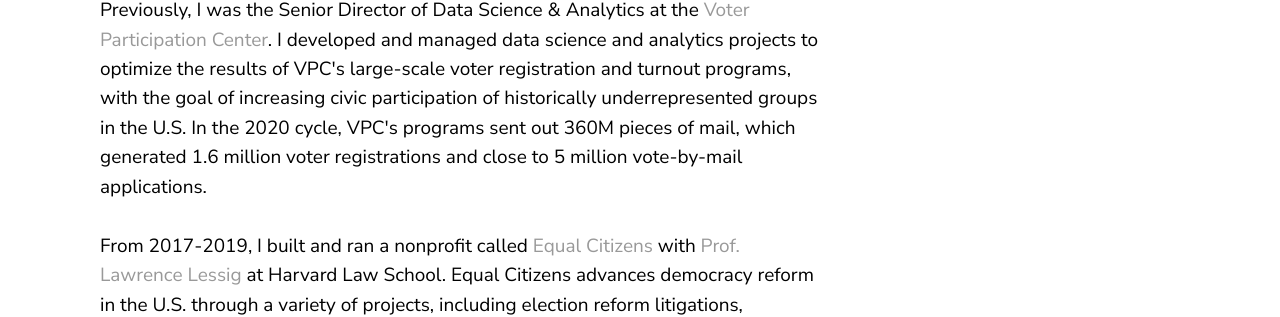
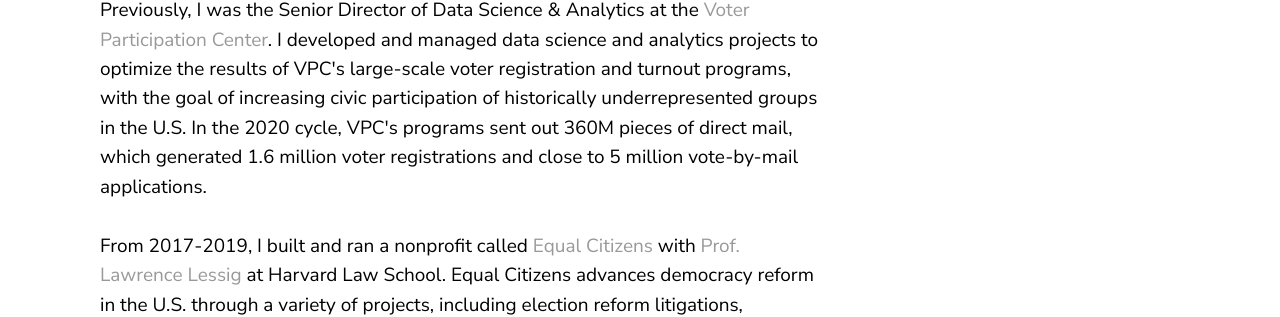
Before and after one commit to phoebetwong/phoebetwong.github.io, a Jekyll site: the page built from index.html, in a window 1280 px wide. Shown: the part 912-1229 px from the top of the page. Built offline with Jekyll 4.4.1, drawn with Linux system fonts in a browser that asks for light colours; a script that is not in the unit is left out.

Commit message:
may 2022 update v6

```diff
--- a/about.html
+++ b/about.html
@@ -7,7 +7,7 @@
 	<h1>Welcome to my website!</h1>
 	<p>I'm currently a Data Science Director at <a href="https://www.ey.com/en_gl/strategy/about-ey-parthenon" target="_blank">EY-Parthenon</a>, where I'm leading a team to develop real-time geoelectric field forecasting capabilities with Deep Learning techniques for a NASA SBIR Phase II contract, which aims to provide operators of critical infrastructure with early warnings of hazardous geomagnetically-induced currents caused by extreme geomagnetic storms.
 		<br><br>
-		Previously, I was the Senior Director of Data Science & Analytics at the <a href="https://www.voterparticipation.org/" target="_blank">Voter Participation Center</a>. I developed and managed data science and analytics projects to optimize the results of VPC's large-scale voter registration and turnout programs, with the goal of increasing civic participation of historically underrepresented groups in the U.S. In the 2020 cycle, VPC's programs sent out 360M pieces of mail, which generated 1.6 million voter registrations and close to 5 million vote-by-mail applications.
+		Previously, I was the Senior Director of Data Science & Analytics at the <a href="https://www.voterparticipation.org/" target="_blank">Voter Participation Center</a>. I developed and managed data science and analytics projects to optimize the results of VPC's large-scale voter registration and turnout programs, with the goal of increasing civic participation of historically underrepresented groups in the U.S. In the 2020 cycle, VPC's programs sent out 360M pieces of direct mail, which generated 1.6 million voter registrations and close to 5 million vote-by-mail applications.
 		<br><br>
 		From 2017-2019, I built and ran a nonprofit called <a href="https://equalcitizens.us/" target="_blank">Equal Citizens</a> with <a href="https://en.wikipedia.org/wiki/Lawrence_Lessig" target="_blank">Prof. Lawrence Lessig</a> at Harvard Law School.
 		Equal Citizens advances democracy reform in the U.S. through a variety of projects, including election reform litigations, grassroot mobilization,
--- a/index.html
+++ b/index.html
@@ -7,7 +7,7 @@
 	<h1>Welcome to my website!</h1>
 	<p>I'm currently a Data Science Director at <a href="https://www.ey.com/en_gl/strategy/about-ey-parthenon" target="_blank">EY-Parthenon</a>, where I'm leading a team to develop real-time geoelectric field forecasting capabilities with Deep Learning techniques for a NASA SBIR Phase II contract, which aims to provide operators of critical infrastructure with early warnings of hazardous geomagnetically-induced currents caused by extreme geomagnetic storms.
 		<br><br>
-		Previously, I was the Senior Director of Data Science & Analytics at the <a href="https://www.voterparticipation.org/" target="_blank">Voter Participation Center</a>. I developed and managed data science and analytics projects to optimize the results of VPC's large-scale voter registration and turnout programs, with the goal of increasing civic participation of historically underrepresented groups in the U.S. In the 2020 cycle, VPC's programs sent out 360M pieces of mail, which generated 1.6 million voter registrations and close to 5 million vote-by-mail applications.
+		Previously, I was the Senior Director of Data Science & Analytics at the <a href="https://www.voterparticipation.org/" target="_blank">Voter Participation Center</a>. I developed and managed data science and analytics projects to optimize the results of VPC's large-scale voter registration and turnout programs, with the goal of increasing civic participation of historically underrepresented groups in the U.S. In the 2020 cycle, VPC's programs sent out 360M pieces of direct mail, which generated 1.6 million voter registrations and close to 5 million vote-by-mail applications.
 		<br><br>
 		From 2017-2019, I built and ran a nonprofit called <a href="https://equalcitizens.us/" target="_blank">Equal Citizens</a> with <a href="https://en.wikipedia.org/wiki/Lawrence_Lessig" target="_blank">Prof. Lawrence Lessig</a> at Harvard Law School.
 		Equal Citizens advances democracy reform in the U.S. through a variety of projects, including election reform litigations, grassroot mobilization,
```
